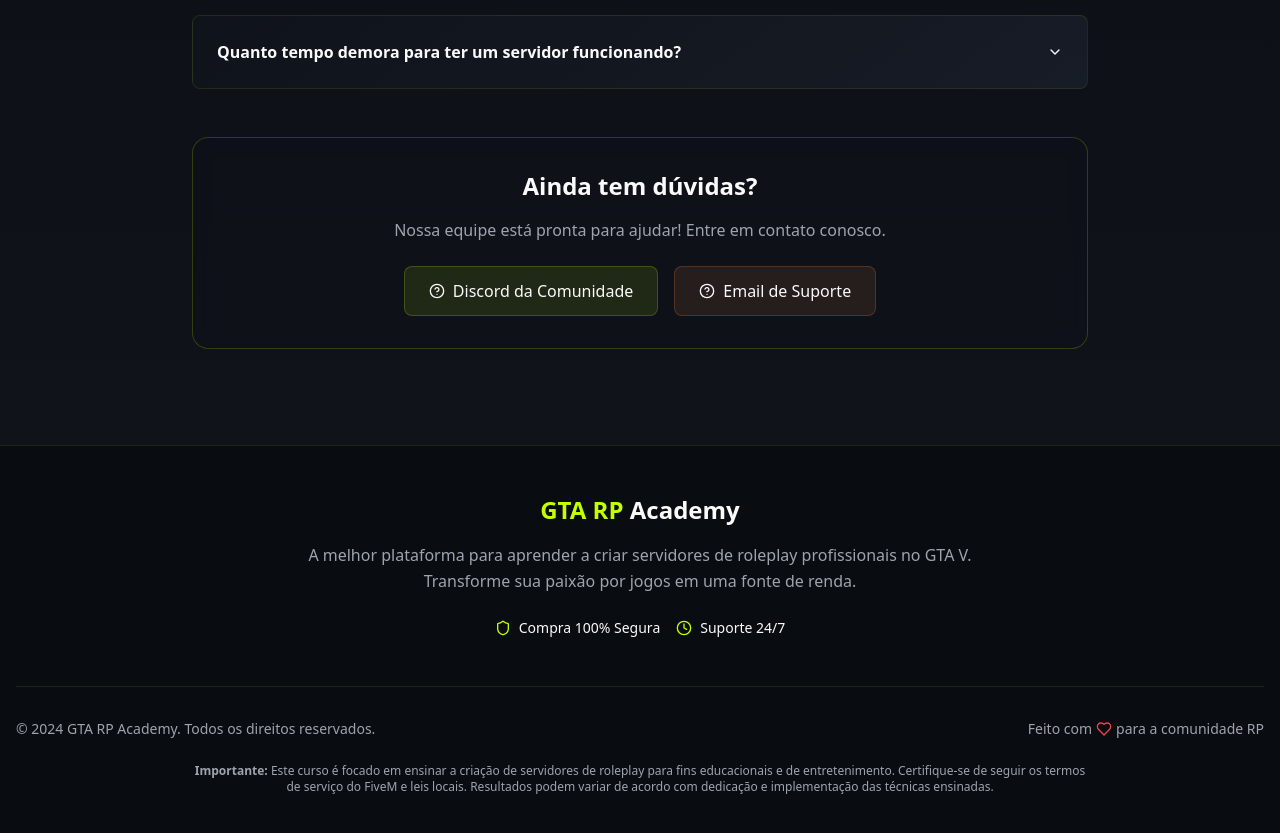
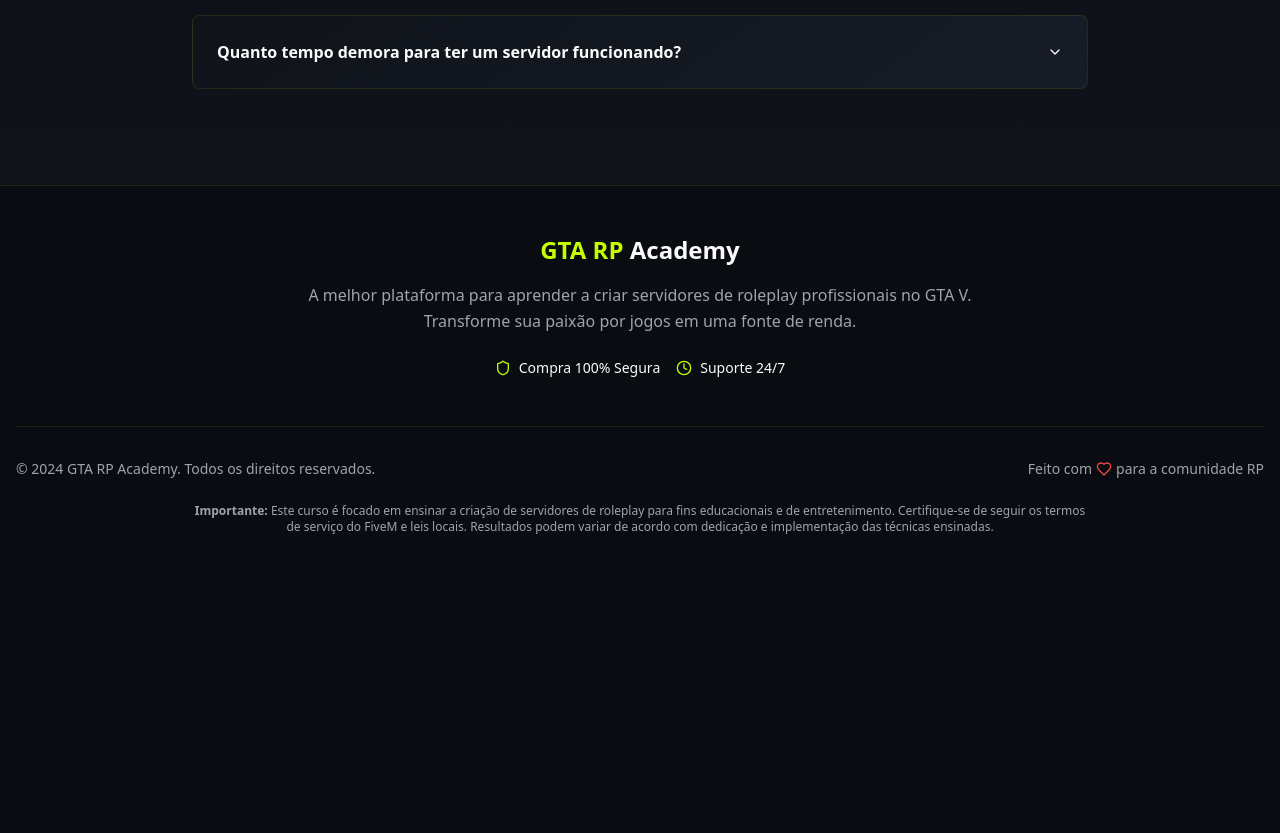
Before and after one commit to fpgabriel/roleplay-server-academy-land, a React (Vite) app: page / in a window 1280 px wide. Shown: the part 8102-8935 px from the top of the page. After the commit the page ends 8685 px from the top, so only its background shows below. Built offline with nearby package versions, Linux system fonts and the light colour scheme.

Commit message:
Update CTA button and remove FAQ section
Update the "garantir minha vaga agora" button to link to the checkout page. Remove the "ainda tem duvidas?" section.

```diff
--- a/src/components/FAQSection.tsx
+++ b/src/components/FAQSection.tsx
@@ -85,31 +85,6 @@ export const FAQSection = () => {
             ))}
           </Accordion>
 
-          {/* Still have questions? */}
-          <div className="text-center mt-12">
-            <div className="bg-card/20 backdrop-blur border border-primary/20 rounded-2xl p-8">
-              <h3 className="text-2xl font-bold mb-4">Ainda tem dúvidas?</h3>
-              <p className="text-muted-foreground mb-6">
-                Nossa equipe está pronta para ajudar! Entre em contato conosco.
-              </p>
-              <div className="flex flex-col sm:flex-row gap-4 justify-center">
-                <a
-                  href="https://discord.gg/exemplo"
-                  className="inline-flex items-center justify-center gap-2 bg-primary/10 hover:bg-primary/20 border border-primary/20 rounded-lg px-6 py-3 transition-colors"
-                >
-                  <HelpCircle className="w-4 h-4" />
-                  Discord da Comunidade
-                </a>
-                <a
-                  href="mailto:suporte@exemplo.com"
-                  className="inline-flex items-center justify-center gap-2 bg-secondary/10 hover:bg-secondary/20 border border-secondary/20 rounded-lg px-6 py-3 transition-colors"
-                >
-                  <HelpCircle className="w-4 h-4" />
-                  Email de Suporte
-                </a>
-              </div>
-            </div>
-          </div>
         </div>
       </div>
     </section>
--- a/src/components/PricingSection.tsx
+++ b/src/components/PricingSection.tsx
@@ -96,7 +96,7 @@ export const PricingSection = () => {
                     variant="cta"
                     size="xl"
                     className="w-full group mb-4"
-                    onClick={() => window.open('https://pay.kirvano.com/3da8d7a3-0950-483a-9518-82fdea040a43', '_blank')}
+                    onClick={() => window.open('https://pay.cakto.com.br/ra279b9_493292', '_blank')}
                   >
                     <Crown className="w-5 h-5 mr-2" />
                     Garantir Minha Vaga Agora
```
